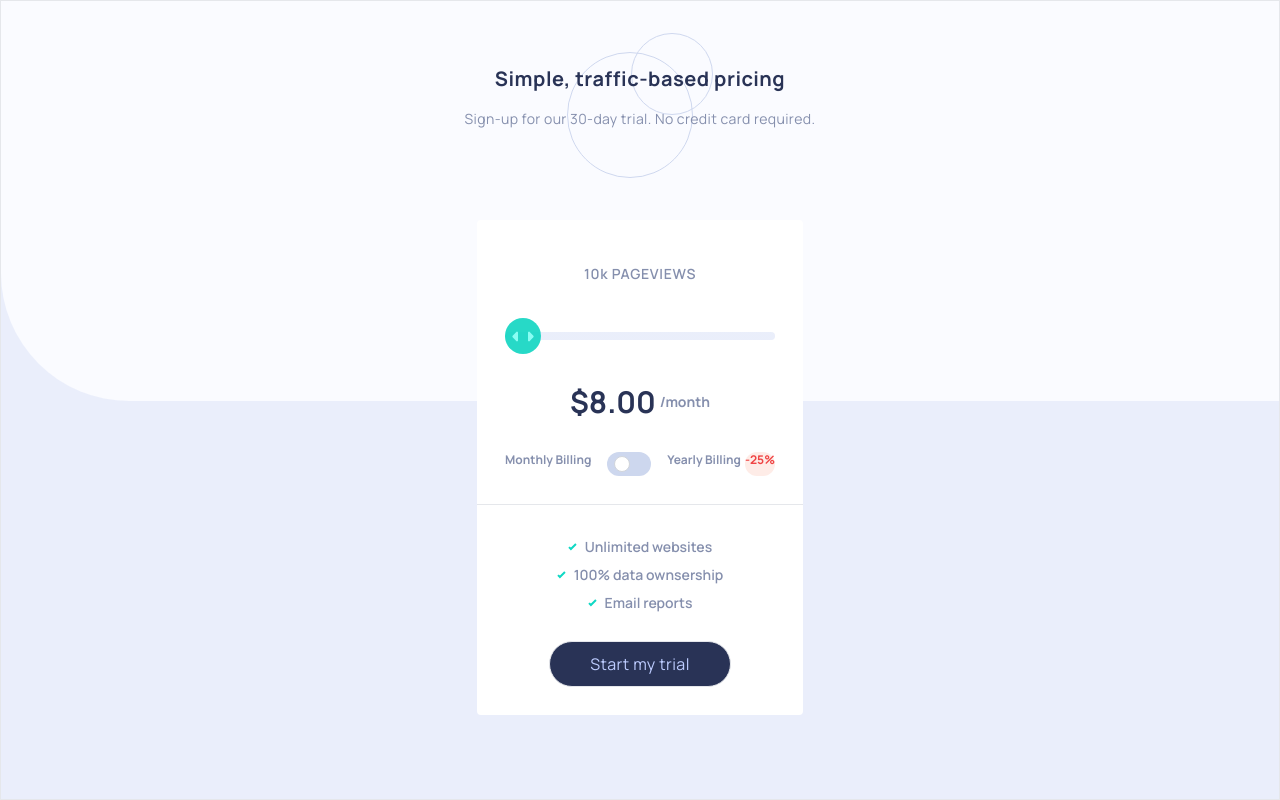
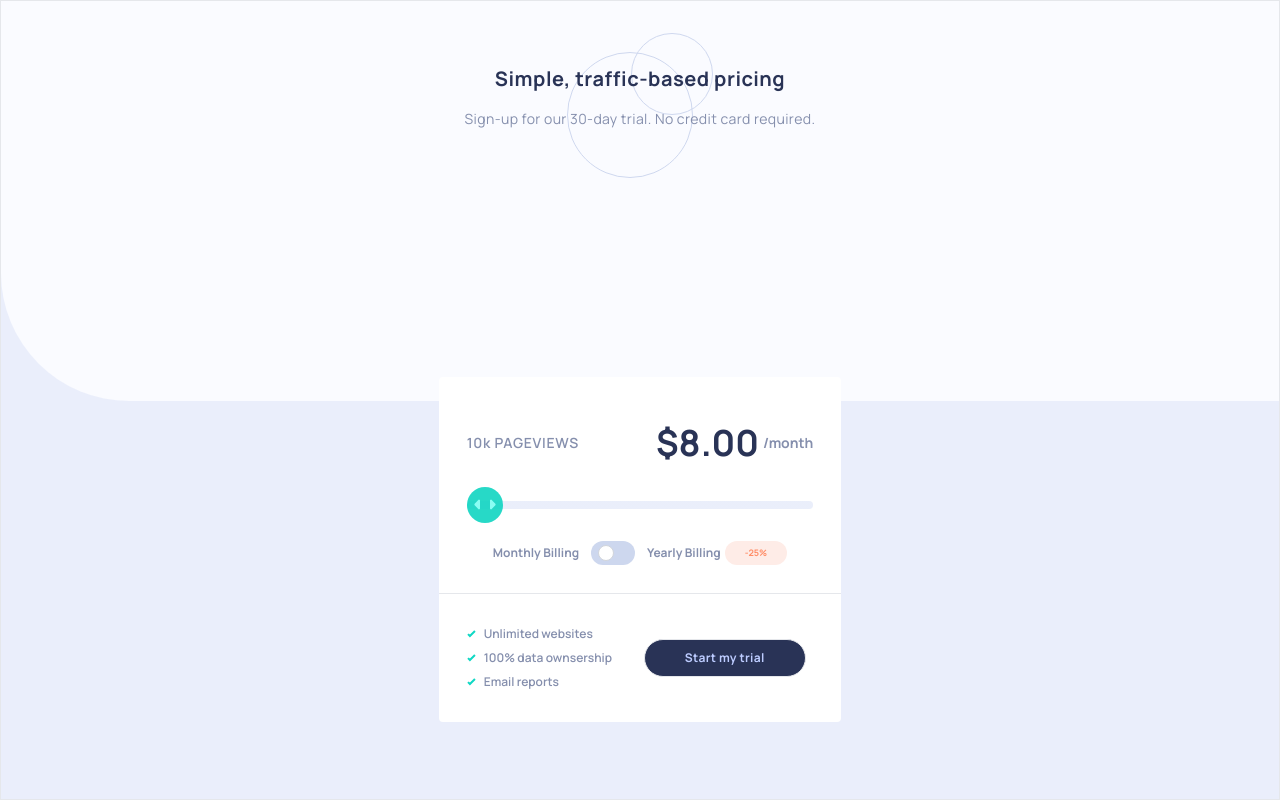
Before and after one commit to ninaokumura/interactive-price-component, a React (Create React App) app: page / in a window 1280 px wide. Built offline with nearby package versions, Linux system fonts and the light colour scheme.

Commit message:
add breakpoint for lg screens

```diff
--- a/src/components/Button.jsx
+++ b/src/components/Button.jsx
@@ -3,7 +3,7 @@ import React from "react";
 export default function Button(props) {
   return (
     <button
-      className="border py-2.5 px-10 rounded-full text-pale-blue bg-dark-desaturated-blue text-sans tracking-wide max-w-min whitespace-nowrap m-auto"
+      className="border py-2.5 px-10 rounded-full text-pale-blue bg-dark-desaturated-blue text-sans tracking-wide max-w-min whitespace-nowrap m-auto text-xs font-bold hover:text-light-grayish-blue"
       onClick={props.onClick}
     >
       {props.action}
--- a/src/components/CardFooter.jsx
+++ b/src/components/CardFooter.jsx
@@ -14,7 +14,7 @@ export default function CardFooter() {
         {PLAN_DETAILS.map(plan => (
           <li
             key={plan}
-            className="flex justify-center items-center gap-2 font-sans text-sm text-grayish-blue font-semibold py-1"
+            className="flex justify-center items-center gap-2 font-sans text-xs text-grayish-blue font-semibold py-1 sm:justify-start"
           >
             <div>
               <CheckIcon />
--- a/src/components/PriceCard.jsx
+++ b/src/components/PriceCard.jsx
@@ -37,12 +37,13 @@ const PLANS = [
 export default function PriceCard() {
   const [selectedPlan, setSelectedPlan] = useState(0);
   return (
-    <div className="bg-price-white rounded z-10 divide-y">
+    <div className="bg-price-white rounded z-10 divide-y mt-44">
       <div className="p-7 flex flex-col gap-8">
-        <h1 className="text-grayish-blue text-sm text-center py-4 font-sans font-semibold tracking-wider">
+        <div className="grid gap-5 sm:grid-cols-2 sm:gap-8">
+          <h1 className="text-grayish-blue text-sm text-center py-4 font-sans font-semibold tracking-wider sm:mt-3 sm:text-left">
             {PLANS[selectedPlan].pageviews} PAGEVIEWS
           </h1>
-        <div className="grid">
+          <div className="grid sm:order-1 sm:col-span-2">
             <Slider
               min="0"
               max="4"
@@ -51,22 +52,25 @@ export default function PriceCard() {
               onInput={evt => setSelectedPlan(Number(evt.target.value))}
             />
           </div>
-        <div className="text-center text-dark-desaturated-blue flex justify-center items-center gap-1 font-bold pt-3">
-          <span className="text-3xl">${PLANS[selectedPlan].price}.00</span>
+          <div className="text-center text-dark-desaturated-blue flex justify-center items-center  gap-1 font-bold pt-3">
+            <span className="text-3xl sm:text-4xl">
+              ${PLANS[selectedPlan].price}.00
+            </span>
             <span className="text-grayish-blue text-sm">/month</span>
           </div>
-        <div className="flex gap-4 text-xs text-grayish-blue font-bold">
+        </div>
+        <div className="flex gap-3 text-xs text-grayish-blue font-bold items-center justify-center">
           <span className="">Monthly Billing</span>
           <Toggle />
-          <div className="flex gap-1">
+          <div className="flex items-center gap-1">
             <span>Yearly Billing</span>
-            <span className="bg-light-grayish-red rounded-full text-red-500">
+            <span className="bg-light-grayish-red rounded-full text-[9px] text-light-red py-0.5 sm:py-1 px-2 sm:px-5">
               -25%
             </span>
           </div>
         </div>
       </div>
-      <div className="p-7 flex flex-col gap-6">
+      <div className="p-7 flex flex-col gap-6 sm:flex-row">
         <CardFooter />
         <Button action="Start my trial" />
       </div>
```
Lines whose indentation alone changed are shown as unchanged.
